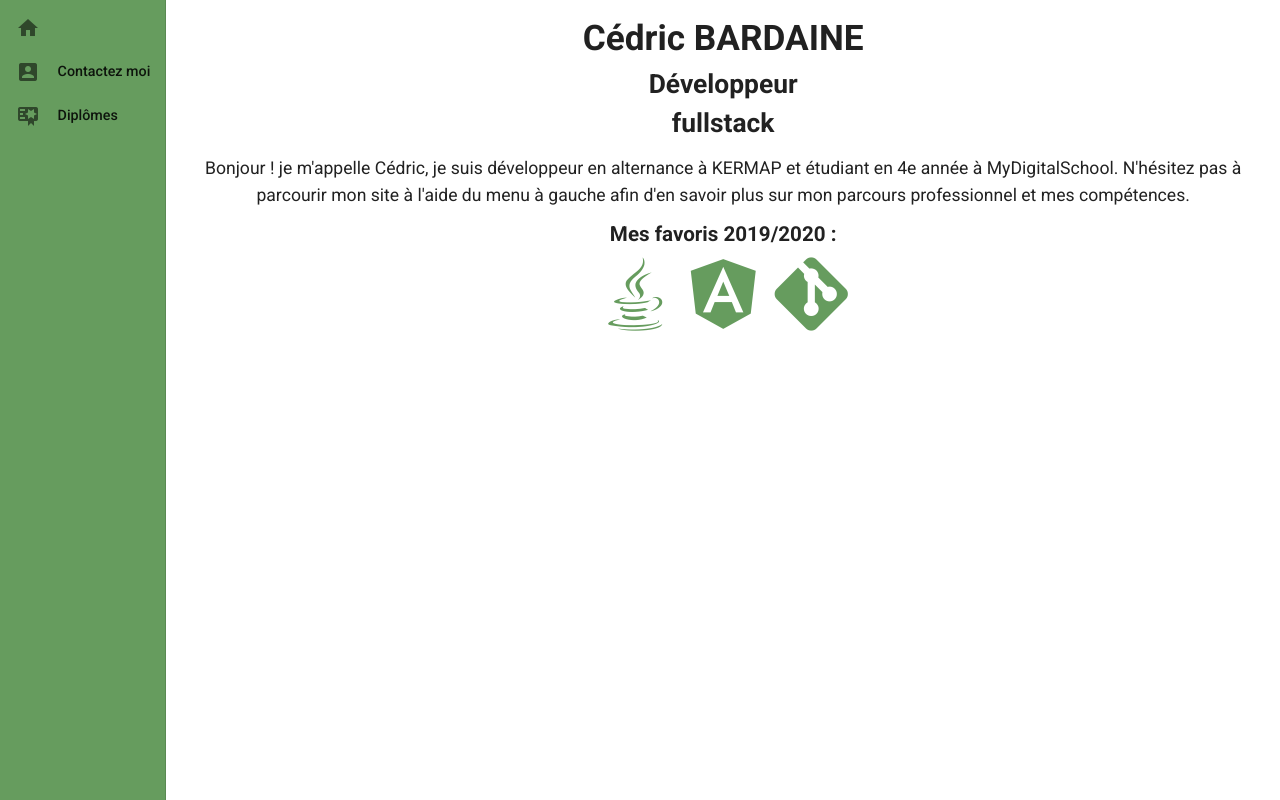
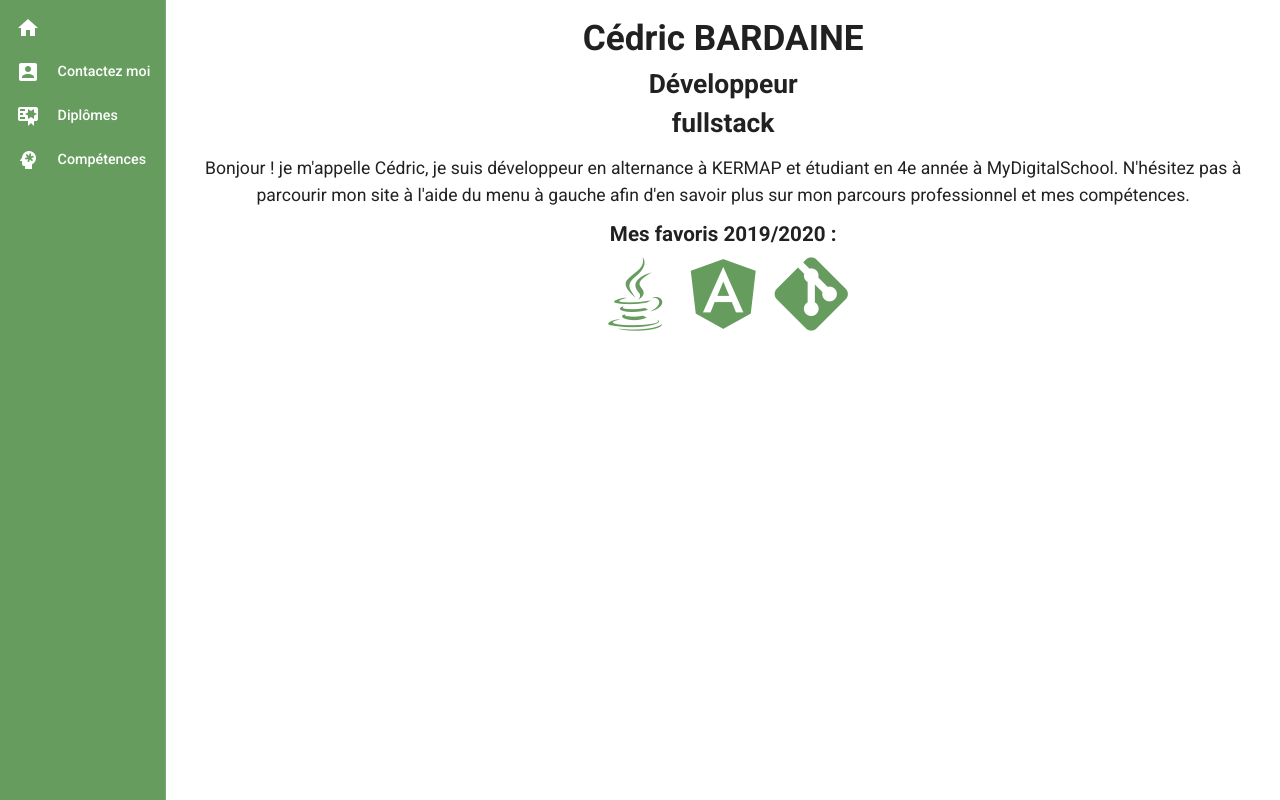
Before and after one commit to CedricBardaine/me, a Vue app: page / in a window 1280 px wide. Built offline with nearby package versions, Linux system fonts and the light colour scheme.

Commit message:
configure route & drawer

```diff
--- a/src/components/MenuDrawer.vue
+++ b/src/components/MenuDrawer.vue
@@ -6,6 +6,7 @@
         permanent
         style="width: unset;"
         :mini-variant="mini"
+        dark
       >
       <!-- style="width: unset;" to make the width at the minimmum (default width is set by Vuetify)-->
         <v-list dense nav >
@@ -49,6 +50,10 @@ export default {
           icon: 'mdi-certificate',
           goto: 'Diplomas',
         },
+        {title: 'Compétences',
+          icon: 'mdi-head-snowflake ',
+          goto: 'SkillsList',
+        },
       ],
     };
   },
--- a/src/router/index.js
+++ b/src/router/index.js
@@ -20,11 +20,11 @@ const routes = [
     name: 'Contact',
     component: () => import('@/views/ContactMe.vue')
   },
-  // {
-  //   path: '/SkillsList',
-  //   name: 'SkillsList',
-  //   component: () => import('@/views/SkillsList.vue')
-  // },
+  {
+    path: '/SkillsList',
+    name: 'SkillsList',
+    component: () => import('@/views/SkillsList.vue')
+  },
   // {
   //   path: '/Timeline',
   //   name: 'Timeline',
```
